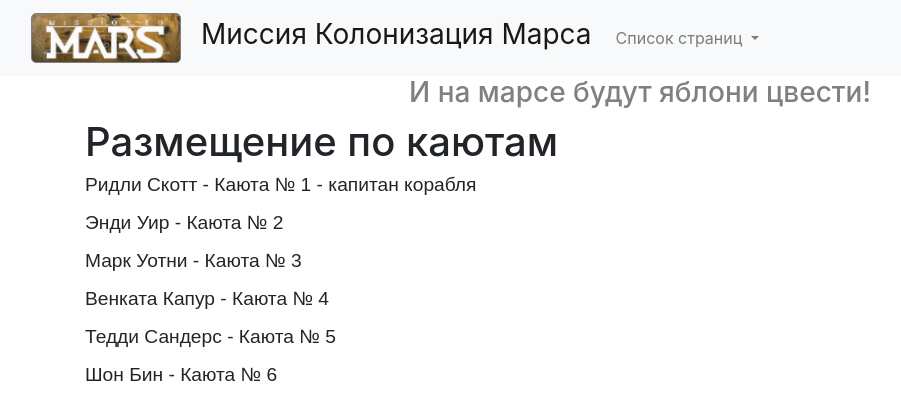
After one commit to itc1205/webthing2, a Flask app: page /distribution in a window 1280 px wide. The commit adds this page. Shown: the top 420 px of the page, without its empty margins (0-901 px from the left). Run offline with Flask 2, Linux system fonts and the light colour scheme; some libraries are stand-ins or nearby versions.

Commit message:
dist commit nothing special about it

```diff
--- a/main.py
+++ b/main.py
@@ -19,7 +19,7 @@
 @app.route('/')
 @app.route('/base')
 @app.route('/index/<title>')
-def index(title='Main_page'):
+def index(title='Главная страница'):
     params = {
         'title': title,
         'navbar_title': 'Миссия Колонизация Марса',
@@ -33,7 +33,7 @@
 def training(prof="врач"):
     prof = prof.lower().split()
     params = {
-        'title': 'zero_title',
+        'title': 'Тренировка',
         'navbar_title': 'Миссия Колонизация Марса',
         'prof': prof,
         'hrefs': generate_links()
@@ -47,7 +47,7 @@
     if list_type not in ["ul", "ol"]:
         list_type = "ul"
     params = {
-        'title': 'zero_title',
+        'title': 'Лист с профессиями',
         'navbar_title': 'Миссия Колонизация Марса',
         'list_type': list_type,
         'prof_list': ['инженер-исследователь', 'пилот', 'строитель', 'экзобиолон', 'врач',
@@ -61,7 +61,7 @@
 @app.route('/auto_answer/')
 def answer():
     params = {
-        'title': 'zero_title',
+        'title': 'Ответ',
         'navbar_title': 'Миссия Колонизация Марса',
         "surname": "Watny",
         "name": "Mark",
@@ -80,7 +80,7 @@
 def login():
     form = LoginForm()
     params = {
-        'title': 'zero_title',
+        'title': 'Логин',
         'navbar_title': 'Миссия Колонизация Марса',
         'hrefs': generate_links()
     }
@@ -91,5 +91,15 @@
     return render_template('login.html', **params, form=form)
 
 
+@app.route('/distribution')
+def distribution():
+    params = {
+        'title': 'Логин',
+        'navbar_title': 'Миссия Колонизация Марса',
+        'hrefs': generate_links(),
+        'list_of_ast': ['Ридли Скотт', 'Энди Уир', 'Марк Уотни', 'Венката Капур', 'Тедди Сандерс', 'Шон Бин']
+    }
+    return render_template('distribution.html', **params)
+
 if __name__ == '__main__':
     app.run(port=8080, host='127.0.0.1')
--- a/static/css/style.css
+++ b/static/css/style.css
@@ -1,3 +1,7 @@
+p {
+    font: 1.2em "Fira Sans", sans-serif;
+}
+
 .mars_header {
     color: gray;
     text-align: center;
--- /dev/null
+++ b/templates/distribution.html
@@ -0,0 +1,11 @@
+{% extends "base.html" %}
+{% block content %}
+<h1>Размещение по каютам</h1>
+{% for astronaut in list_of_ast %}
+    {% if loop.first %}
+    <p>{{astronaut}} - Каюта № {{loop.index}} - капитан корабля</p>
+    {% else %}
+    <p>{{astronaut}} - Каюта № {{loop.index}}</p>
+    {% endif %}
+{% endfor %}
+{% endblock %}
```
